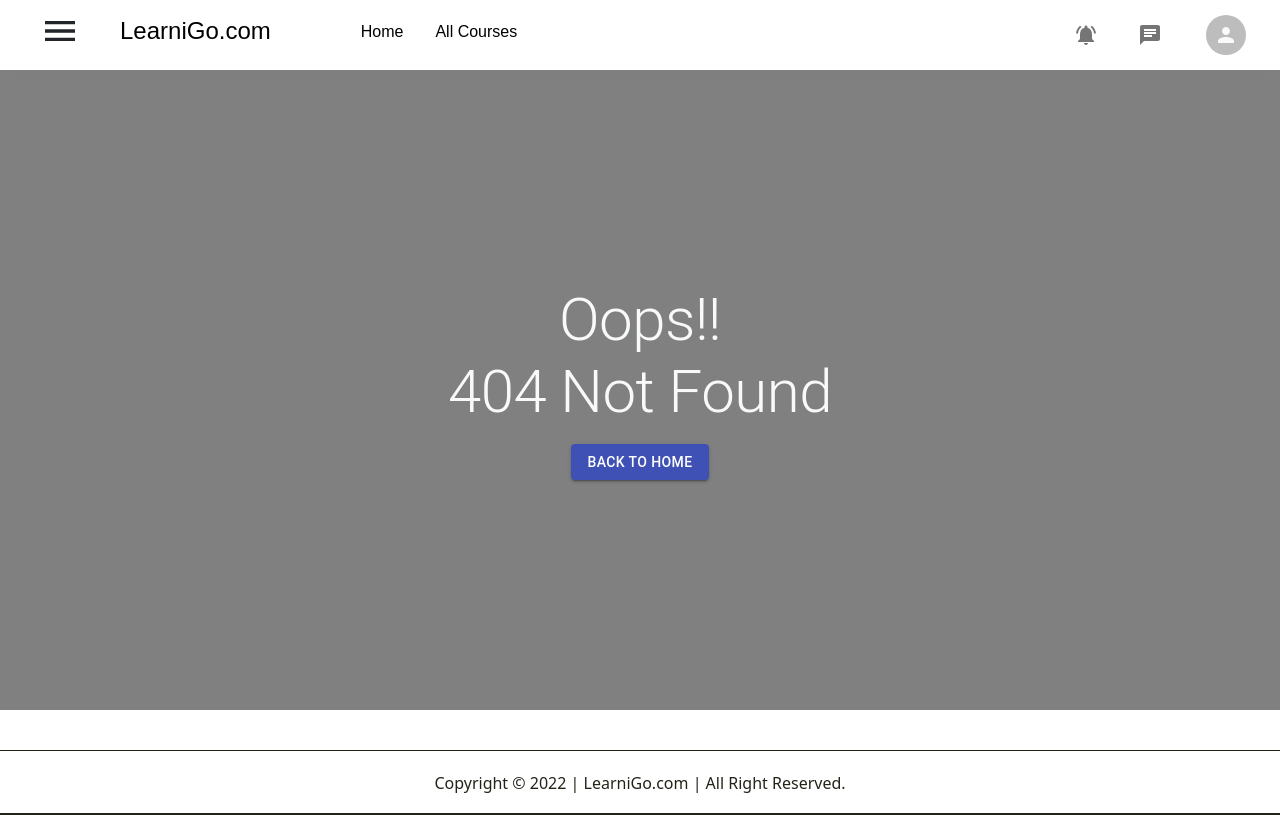
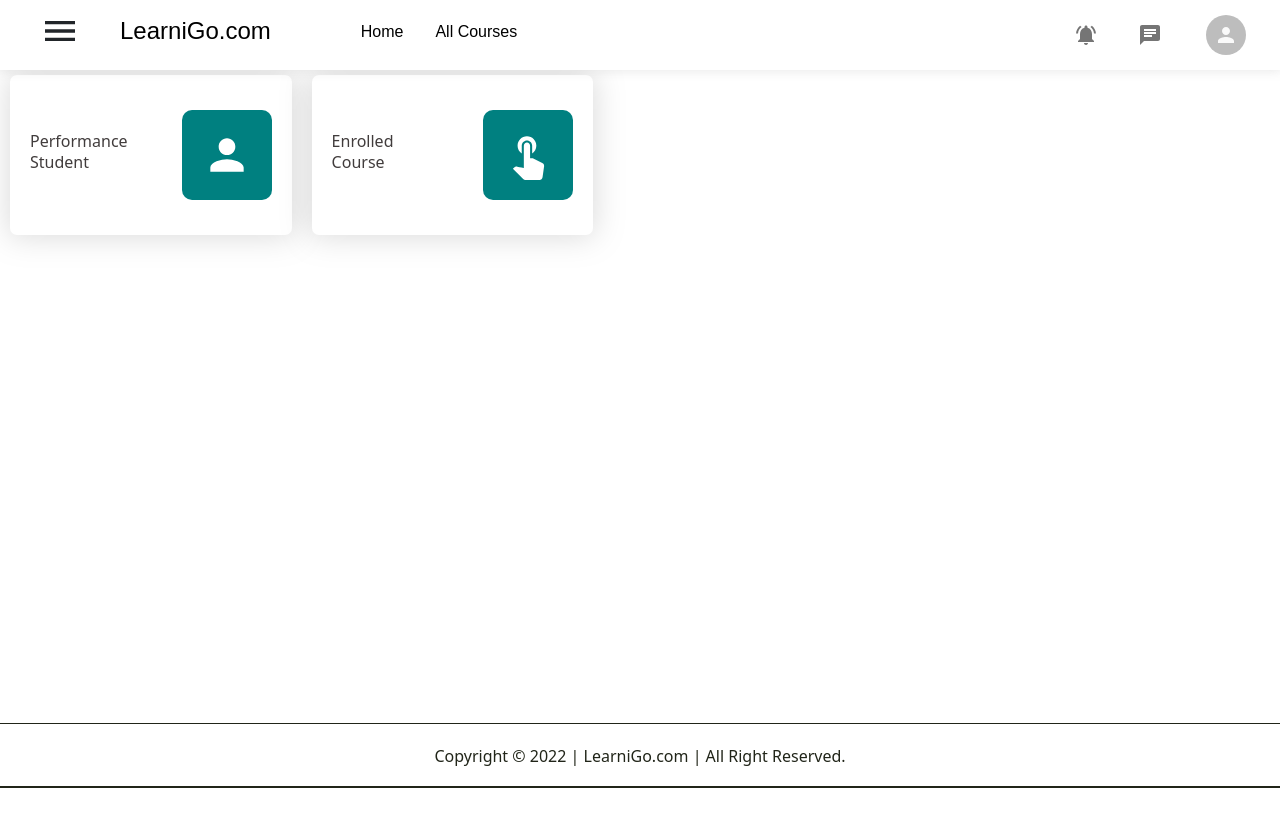
Before and after one commit to FalakNaaz/lms, a React (Create React App) app: page /trainer-dashboard in a window 1280 px wide. Before the commit this address had no page. Built offline with nearby package versions, Linux system fonts and the light colour scheme.

Commit message:
Trainer Dashboard Routing

```diff
--- a/src/App.js
+++ b/src/App.js
@@ -10,6 +10,7 @@ import StudentRoute from "./components/PrivateRoute/StudentRoute";
 import AllCourses from "./pages/AllCourses/AllCourses";
 import Course from "./pages/Course/Course";
 import Footer from "./components/Footer/Footer";
+import TrainerDashboard from './pages/Dashboard/Trainer Dashboard/TrainerDashboard';
 const Routing = () => {
   return (
     <Routes>
@@ -21,12 +22,17 @@ const Routing = () => {
           </StudentRoute>
         }
       />
+
+      <Route path="/trainer-dashboard" element={<TrainerDashboard />} />
       <Route path="*" element={<NotFound />} />
       <Route path="/student-details" element={<StudentDetails />} />
       <Route path="/login" element={<Login />} />
       <Route path="/signup" element={<SignUp />} />
-        <Route path='/allcourses' element={<AllCourses/>}/>
-        <Route path='/allcourses/:id' element={<Course/>}/>
+      <Route path='/allcourses' element={
+        <StudentRoute>
+          <AllCourses />
+        </StudentRoute>} />
+      <Route path='/allcourses/:id' element={<Course />} />
     </Routes>
   );
 };
--- a/src/pages/Dashboard/Trainer Dashboard/TrainerDashboard.css
+++ b/src/pages/Dashboard/Trainer Dashboard/TrainerDashboard.css
@@ -7,7 +7,7 @@
   padding: 15px 20px;
   background-color: white;
   border-radius: 7px;
-  width: 15vw;
+  width: 22vw;
   height:20vh;
   text-decoration: none;
   color: rgb(65, 60, 60);
--- a/src/pages/Dashboard/Trainer Dashboard/TrainerDashboard.js
+++ b/src/pages/Dashboard/Trainer Dashboard/TrainerDashboard.js
@@ -4,9 +4,14 @@ import { IconButton } from '@material-ui/core';
 import PersonIcon from "@material-ui/icons/Person";
 import TouchAppIcon from "@material-ui/icons/TouchApp";
 import './TrainerDashboard.css'
+import { useSelector } from 'react-redux';
+import SidebarCom from '../../../components/Sidebar/SidebarCom';
+
 function TrainerDashboard() {
+    const sidebarToggle = useSelector((state) => state.sidebar);
     return (
         <div className='d-flex' style={{height:'76.65vh'}}>
+            {sidebarToggle ? <SidebarCom /> : null}
             <div className="d-flex flex-wrap justify-content-md-between justify-content-md-end">
                 <Link to={`/student-details`} className="CardBody">
                     <div className="">
```
